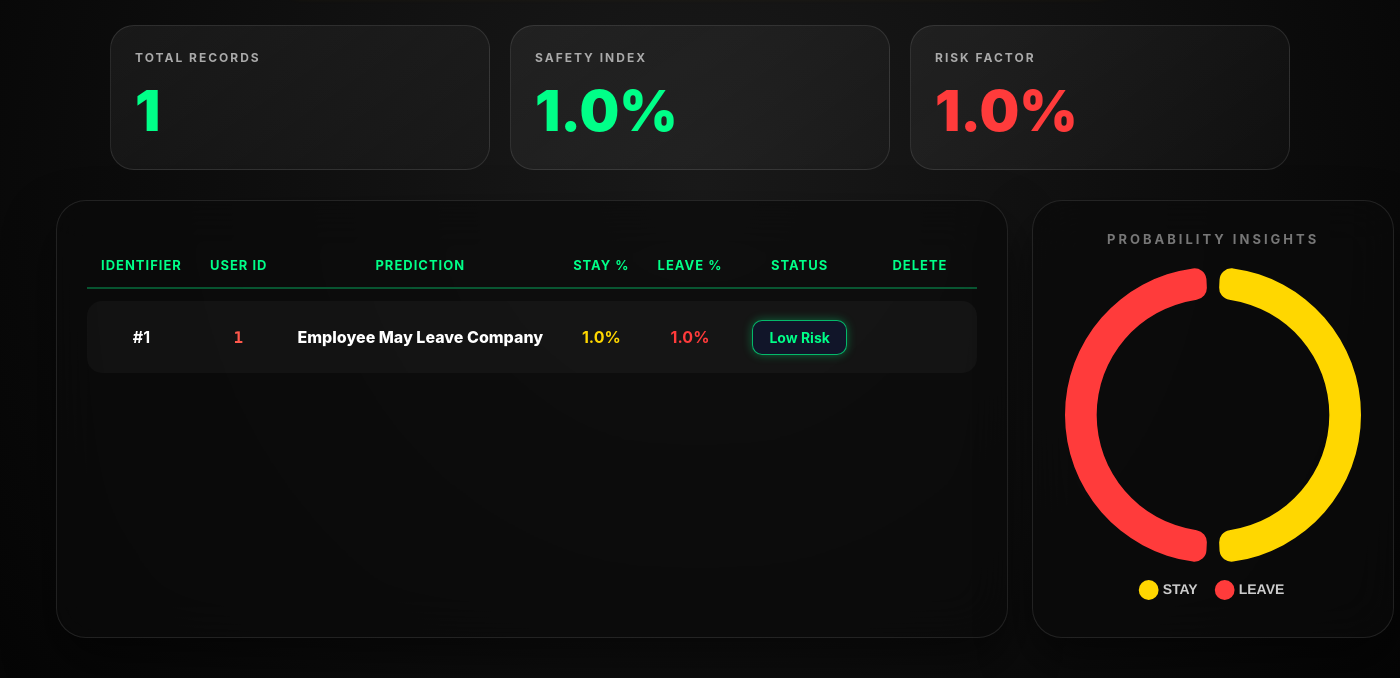
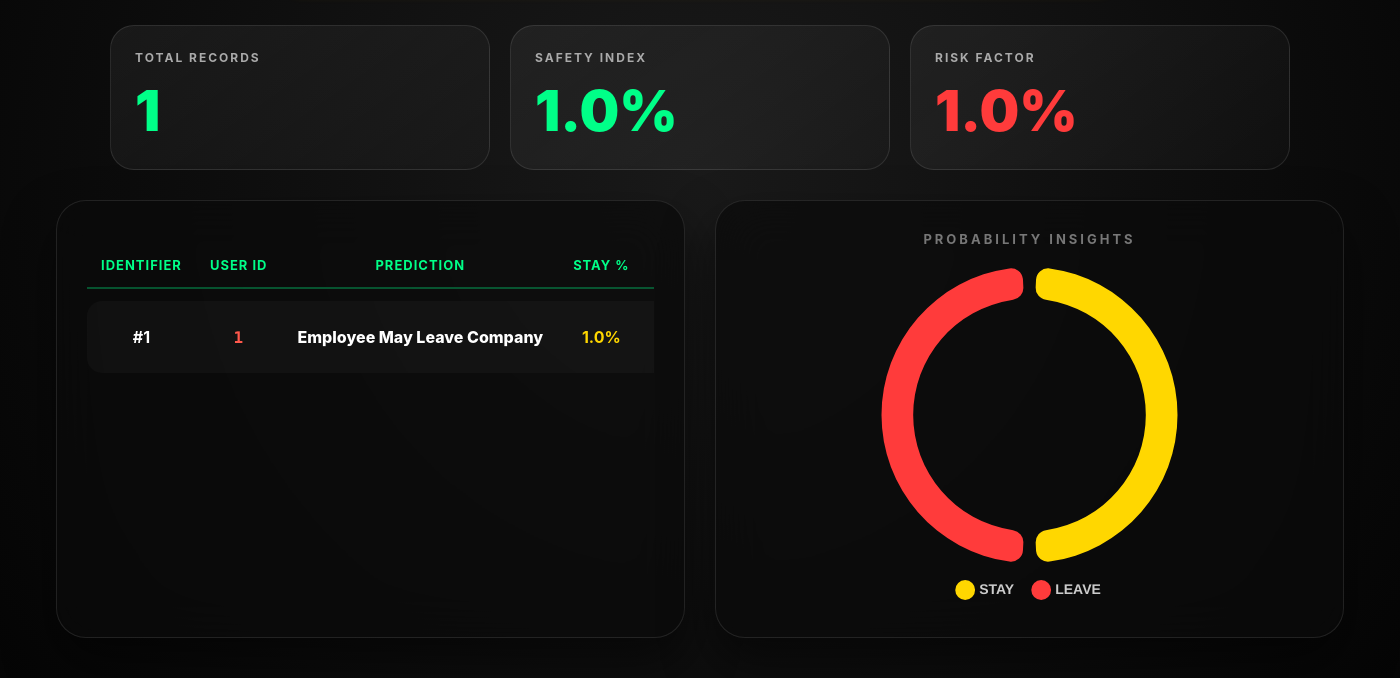
Before and after one commit to Joyanto2039/Employee-Attrition-Prediction, a Flask app: page /dashboard in a window 1400 px wide. Shown: the part 303-981 px from the top of the page. Run offline with Flask 3, Linux system fonts and the light colour scheme; a user stored in the database is signed in; tables that the repository leaves empty hold one stand-in row (values such as "Sample post").

Commit message:
Updated and Responsive

```diff
--- a/templates/admin_dashboard.html
+++ b/templates/admin_dashboard.html
@@ -41,7 +41,7 @@
         .menu a:hover, .menu a.active { background: #07020d; color: #f472b6; border-color: #d946ef; box-shadow: 0 0 15px rgba(217, 70, 239, 0.4); }
         .menu .accent-link { background: rgba(139, 92, 246, 0.2); border: 2px solid #8b5cf6; }
 
-        .main { margin-left: 280px; padding: 40px max(20px, 4vw); width: calc(100% - 280px); min-height: 100vh; }
+        .main { margin-left: 280px; padding: 40px max(20px, 4vw); width: calc(100% - 280px); min-height: 100vh; max-width: 1800px; }
 
         .topbar h1 { font-size: clamp(32px, 5vw, 56px); font-weight: 800; color: white; }
         .topbar h3 { color: #c084fc; font-size: clamp(18px, 2.5vw, 26px); margin-top: 12px; margin-bottom: 40px; }
--- a/templates/company.html
+++ b/templates/company.html
@@ -95,6 +95,8 @@
             margin-left: 280px;
             padding: 50px max(20px, 5vw);
             width: calc(100% - 280px);
+            min-height: 100vh;
+            max-width: 1800px;
             background-image:
                 linear-gradient(rgba(0, 245, 212, 0.015) 1px, transparent 1px),
                 linear-gradient(90deg, rgba(0, 245, 212, 0.015) 1px, transparent 1px),
@@ -132,6 +134,7 @@
             border: 1px solid rgba(0, 245, 212, 0.15);
             box-shadow: 0 25px 50px rgba(0,0,0,0.6);
             position: relative;
+            width: 100%;
         }
 
         .glass-container::before {
@@ -174,7 +177,7 @@
             color: #e2d3f5;
             line-height: 1.8;
             font-weight: 400;
-            max-width: 950px;
+            max-width: 100%;
         }
 
         .tech-grid {
@@ -182,6 +185,7 @@
             grid-template-columns: repeat(auto-fit, minmax(280px, 1fr));
             gap: 20px;
             margin-top: 30px;
+            width: 100%;
         }
 
         .tech-card {
--- a/templates/dashboard.html
+++ b/templates/dashboard.html
@@ -169,6 +169,7 @@
             gap: 20px;
             padding: 0 max(15px, 4vw) 30px;
             flex-wrap: wrap;
+            width: 100%;
         }
 
         .card {
@@ -203,9 +204,12 @@
 
         .main {
             display: grid;
-            grid-template-columns: 1.6fr 1fr;
-            gap: 24px;
+            grid-template-columns: repeat(auto-fit, minmax(450px, 1fr));
+            gap: 30px;
             padding: 0 max(15px, 4vw) 40px;
+            width: 100%;
+            max-width: 1800px;
+            margin: 0 auto;
         }
 
         .table-box,
@@ -216,6 +220,7 @@
             padding: clamp(15px, 3vw, 30px);
             border: 1px solid rgba(255,255,255,0.1);
             box-shadow: 0 25px 50px rgba(0,0,0,0.5);
+            width: 100%;
         }
 
         .table-wrapper {
@@ -263,6 +268,10 @@
         @media (max-width: 1024px) {
             .main { grid-template-columns: 1fr; }
             .delete-btn { opacity: 1; transform: none; }
+        }
+
+        @media (max-width: 576px) {
+            .main { grid-template-columns: 1fr; }
         }
     </style>
 </head>
--- a/templates/edit_profile.html
+++ b/templates/edit_profile.html
@@ -82,18 +82,19 @@
             display: flex;
             flex-direction: column;
             justify-content: center;
+            min-height: 100vh;
         }
 
         form { width: 100%; }
 
         .input-matrix {
             display: grid;
-            grid-template-columns: repeat(2, 1fr);
+            grid-template-columns: repeat(auto-fit, minmax(280px, 1fr));
             gap: 30px;
             width: 100%;
         }
 
-        .full-width-field { grid-column: span 2; }
+        .full-width-field { grid-column: 1 / -1; }
 
         .matrix-field { display: flex; flex-direction: column; }
         .matrix-field label { font-size: 14px; font-weight: 700; color: #fbbf24; margin-bottom: 14px; text-transform: uppercase; letter-spacing: 1px; }
```
Also changed, not shown: templates/admin_employees.html (+5 -5 lines), templates/employee_dashboard.html (+7 -2 lines). Lines whose indentation alone changed are shown as unchanged.
